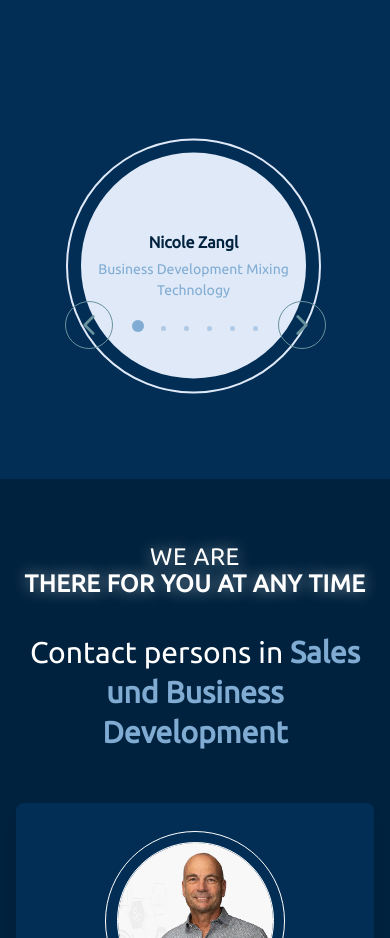
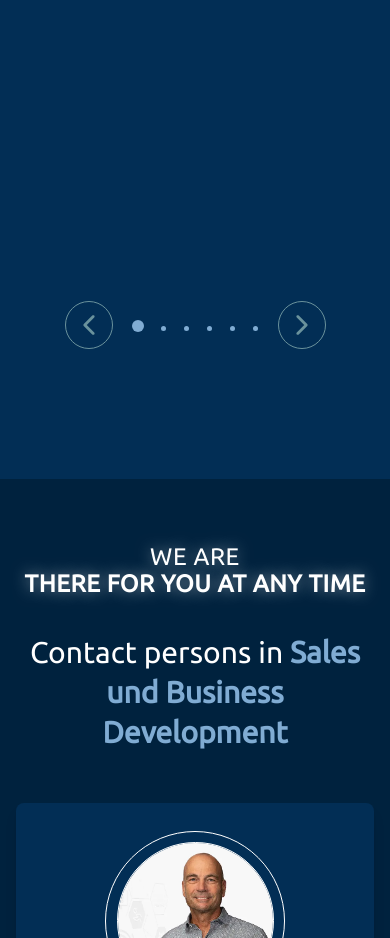
Before and after one commit to srushti-4151/Dendrites, a React (Create React App) app: page /company/about in a window 390 px wide. Shown: the part 8380-9318 px from the top of the page. Built offline with nearby package versions, Linux system fonts and the light colour scheme.

Commit message:
about page11

```diff
--- a/src/assets/scss/OurExperts.scss
+++ b/src/assets/scss/OurExperts.scss
@@ -49,7 +49,6 @@
   border: 2px solid #dfe9f8;
   border-radius: 50%;
   background: transparent;
-  display: flex;
   align-items: center;
   justify-content: center;
   text-align: center;
@@ -129,7 +128,7 @@
 .slick-dots li button:before {
   font-size: 10px;
   color: #80acd3 !important;
-  opacity: 0.5;
+//   opacity: 0.5;
   transition: all 0.3s ease;
 }
 
@@ -152,7 +151,7 @@
   height: 5px;
   border-radius: 50%;
   background-color: #80acd3;
-  opacity: 0.5;
+//   opacity: 0.5;
   transition: transform 0.3s ease;
   display: inline-block;
   margin: 0 5px;
--- a/src/views/Companypages/about/OurExperts.jsx
+++ b/src/views/Companypages/about/OurExperts.jsx
@@ -177,8 +177,13 @@ const OurExperts = () => {
                       className={`h-full w-full relative max-w-[835px] aspect-[16/9] mx-auto ${
                         index === currentSlide ? "active" : ""
                       }`}
+                      aria-hidden={index !== currentSlide ? "true" : "false"} // Hide non-active slides
+                      inert={index !== currentSlide ? "true" : undefined} // Prevent focus on hidden slides
                     >
-                      <div className="video-wrapper">
+                      <div
+                      className="video-wrapper"
+                      tabIndex={index === currentSlide ? "0" : "-1"}
+                      >
                         <div
                           className={`thumbnail-container ${
                             activeVideoIndex === index ? "hidden" : ""
@@ -231,7 +236,8 @@ const OurExperts = () => {
             {/* Circle with Name and Designation */}
             <div>
               {activeVideoIndex === null && (
-                <div className="name-circle">
+                <div
+                className="name-circle lg:flex hidden">
                   <div className="inner-circle">
                     <h2 className="expert-name">{videos[currentSlide].name}</h2>
                     <div className="expert-designation">
```
